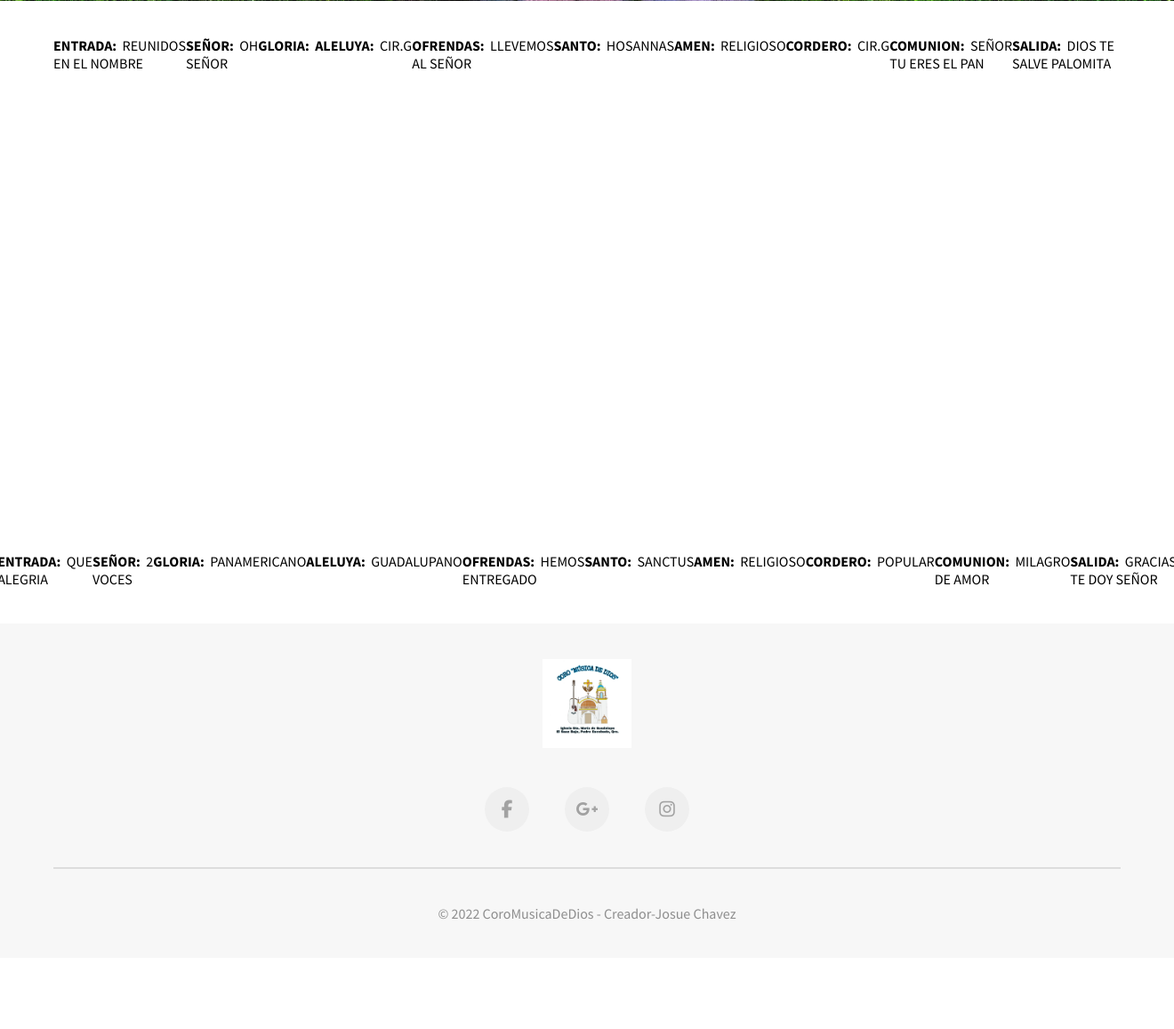
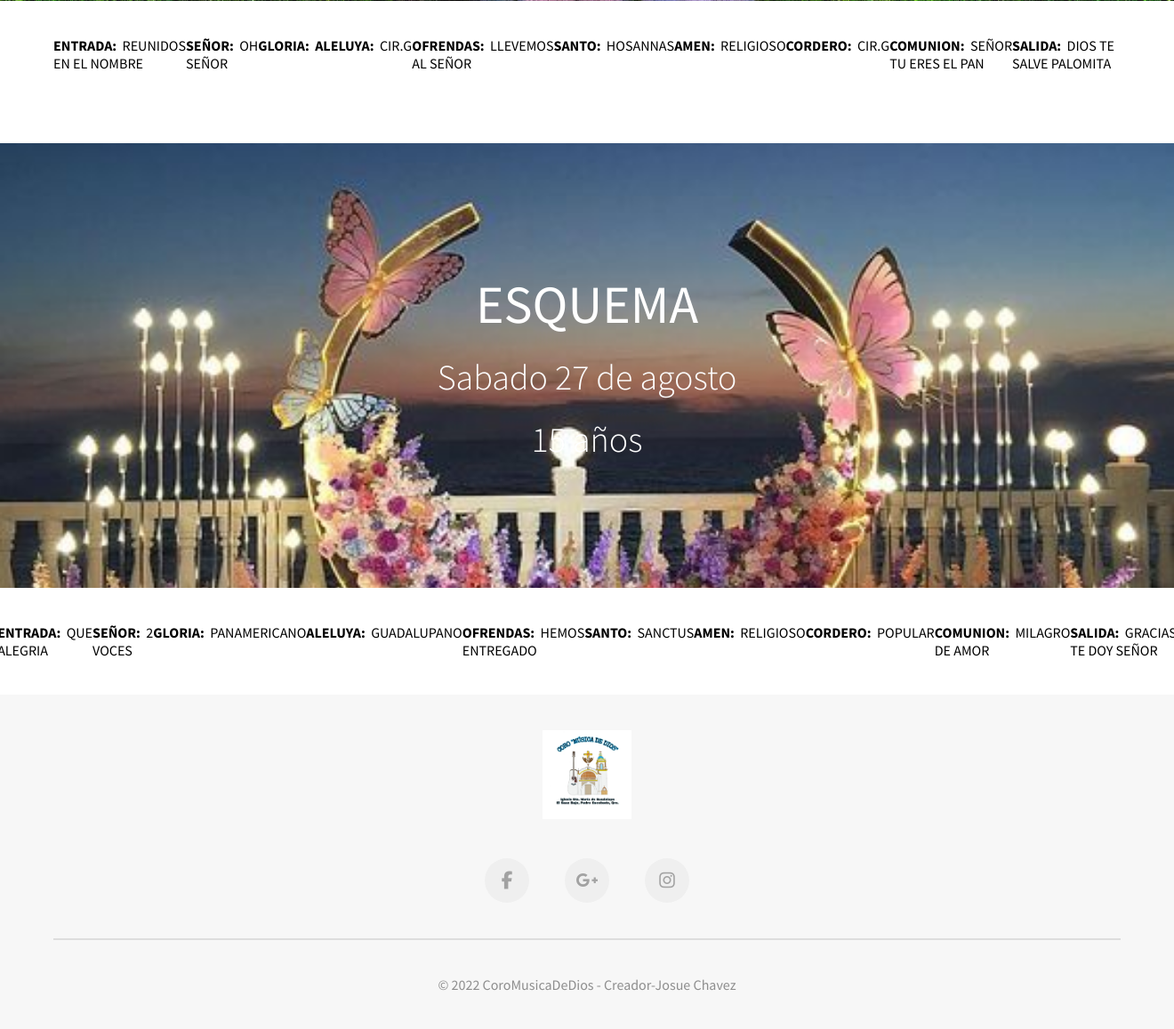
Before and after one commit to Josuechavez20/CoroMusicaDeDios.github.io, a PHP site: page /P_secun/esquemas.html in a window 1320 px wide. Shown: the part 1259-2416 px from the top of the page at 89% size. Before the commit the page ends 2293 px from the top, so only its background shows below. Run offline with PHP 8.4, Linux system fonts and the light colour scheme; some libraries are stand-ins or nearby versions.

Commit message:
Update estilos.css
Signed-off-by: Josuechavez20 <110755721+Josuechavez20@users.noreply.github.com>

```diff
--- a/css/estilos.css
+++ b/css/estilos.css
@@ -326,7 +326,18 @@ header{
     background-size: cover;
     background-repeat: no-repeat;
 }
+/*FOTO DE BODA, 15 AÑOS Y DIFUNTO*/
+.foto20{
 
+    width: 100%;
+    height: 500px;
+    position: relative;
+    margin-top: 80px;
+    background-image: url(../img/15años.jpg);
+    background-position: center;
+    background-size: cover;
+    background-repeat: no-repeat;
+}
 /*BOTON PARA INGRESAR A LA CARPETA*/
 
 .ingresar{
```
